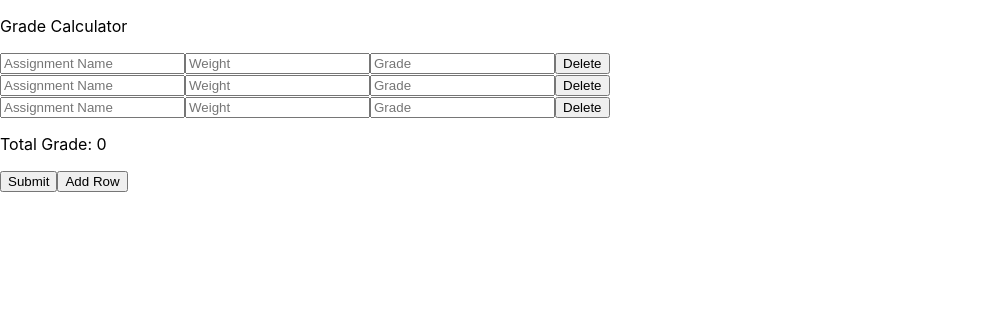
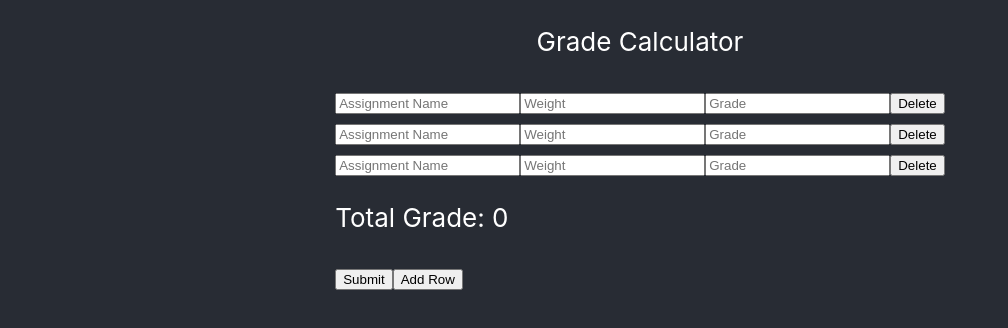
Before and after one commit to T2703/Grading-Calculator-Website, a React (Create React App) app: page /grade-calculator in a window 1280 px wide. Shown: the top 328 px of the page, without its empty margins (0-1008 px from the left). Built offline with nearby package versions, Linux system fonts and the light colour scheme.

Commit message:
chore: changed the bg color for the grade calculator page

```diff
--- a/src/GradeCalculator.js
+++ b/src/GradeCalculator.js
@@ -59,6 +59,7 @@ function GradeCalculator() {
   // The HTML page.
   return (
     <div>
+      <header className="Home-header">
       <p>Grade Calculator</p>
       <form onSubmit={handleSubmit}>
         {assignmentItself.map((assignment, index) => (
@@ -91,6 +92,7 @@ function GradeCalculator() {
         <button type="submit">Submit</button>
         <button type="button" onClick={addRow}>Add Row</button>
       </form>
+      </header>
     </div>
   );
 }
```
